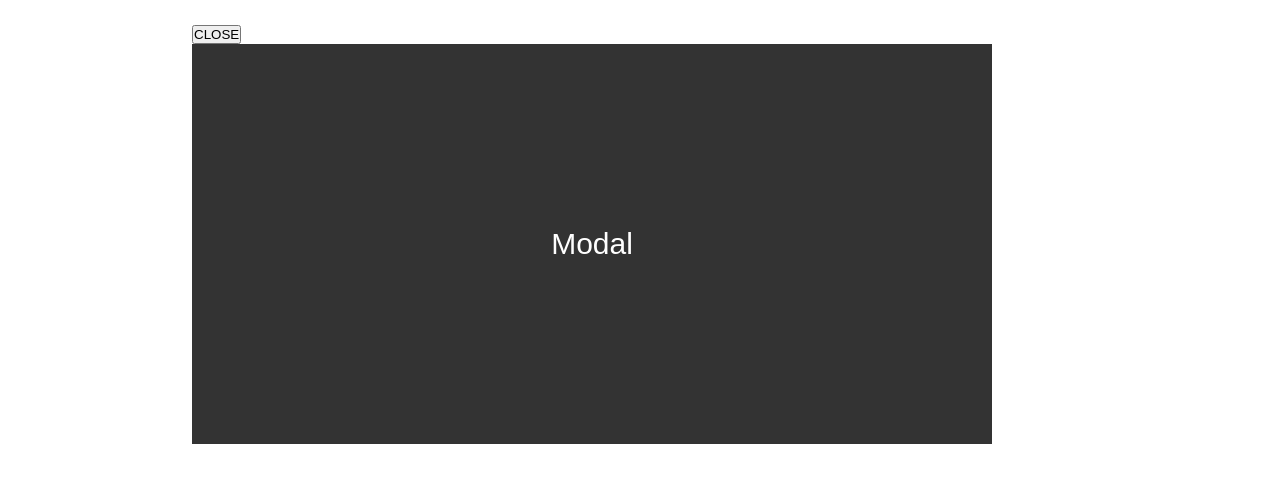
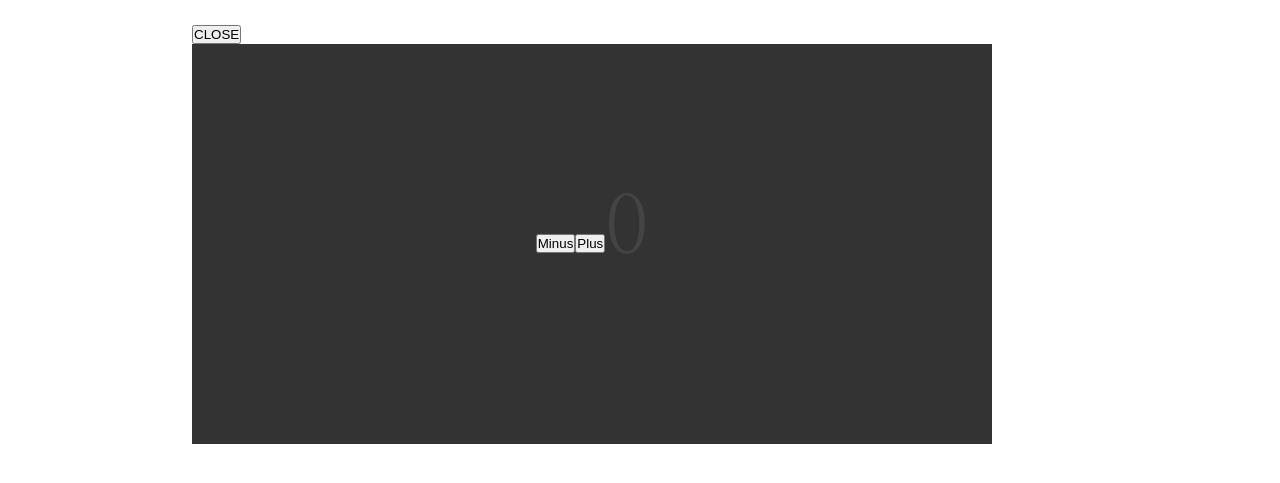
Before and after one commit to joeunhye/react-pj, a React (Create React App) app: page /department in a window 1280 px wide. Both pictures are taken after a click on the button "OPEN". Shown: the part 317-800 px from the top of the page. Built offline with nearby package versions, Linux system fonts and the light colour scheme.

Commit message:
간단한 팝업 제어

```diff
--- a/src/components/common/modal/Modal.jsx
+++ b/src/components/common/modal/Modal.jsx
@@ -1,5 +1,27 @@
 import './Modal.scss';
+import { useEffect, useState } from 'react';
 
 export default function Modal() {
-	return <aside className='modal'>Modal</aside>;
+	const [num, setNum] = useState(0);
+	useEffect(() => {
+		console.log('컴포넌트 마운트 시 호출');
+		document.body.style.overflow = 'hidden';
+
+		return () => {
+			console.log('컴포넌트 언마운트 시 호출');
+			document.body.style.overflow = 'auto';
+		};
+	}, []);
+
+	useEffect(() => {
+		console.log('num 변경 시 호출');
+	}, [num]);
+	return (
+		<aside className='modal'>
+			<button onClick={() => setNum(num - 1)}>Minus</button>
+			<button onClick={() => setNum(num + 1)}>Plus</button>
+
+			<h1>{num}</h1>
+		</aside>
+	);
 }
--- a/src/styles/Global.scss
+++ b/src/styles/Global.scss
@@ -12,3 +12,6 @@ a {
 	text-decoration: none;
 	color: inherit;
 }
+body {
+	height: 300vh;
+}
```
